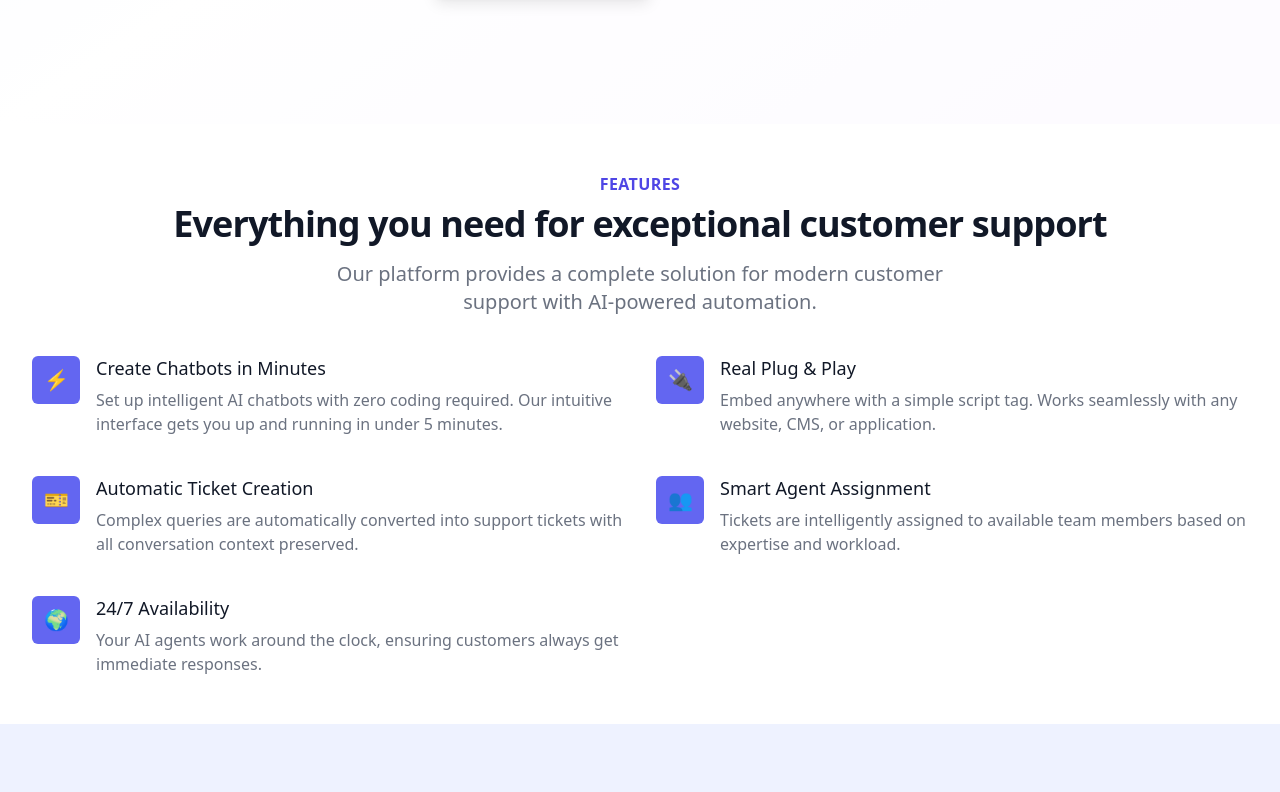
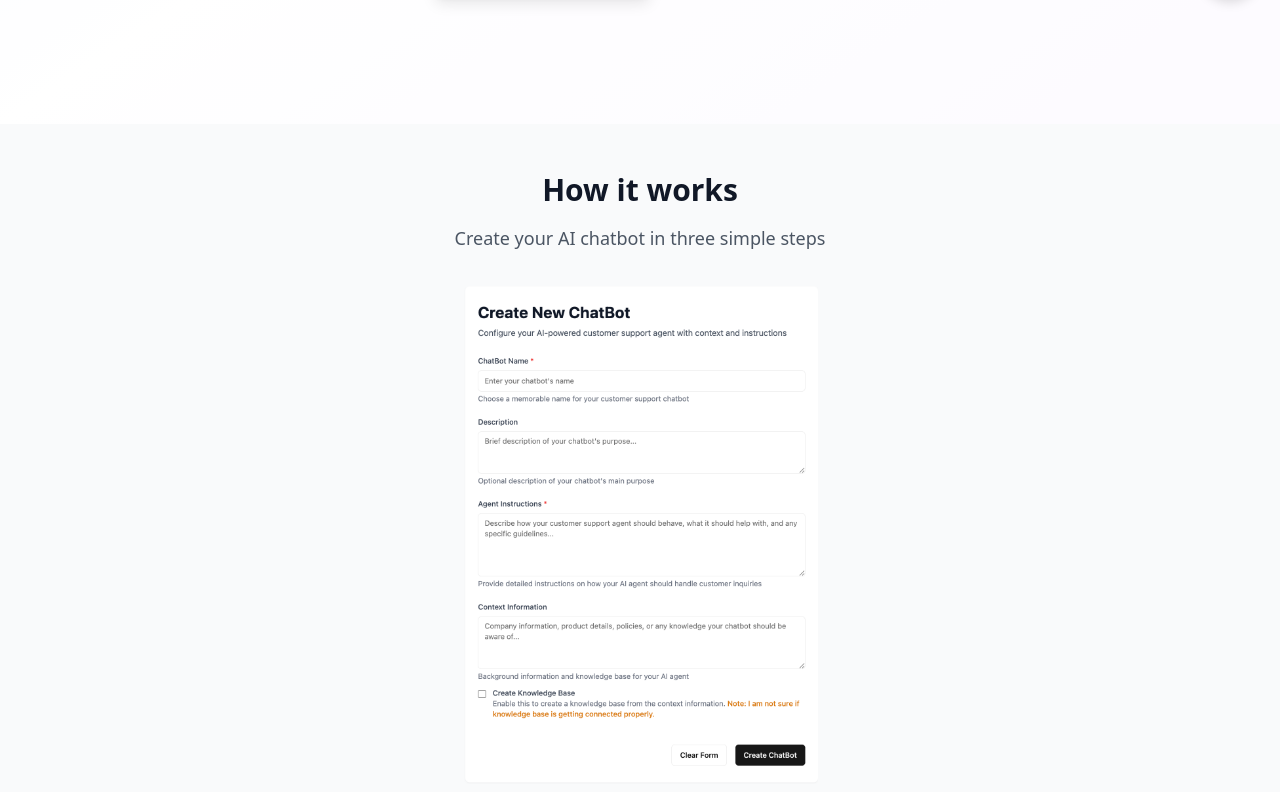
Before and after one commit to sujitIwale/chatbot-ai, a React (Vite) app in the folder apps/frontend/: page / in a window 1280 px wide. Shown: the part 782-1574 px from the top of the page. Built offline with nearby package versions, Linux system fonts and the light colour scheme; no server answers.

Commit message:
feat: integrating chatbot script in landing page

```diff
--- a/apps/frontend/src/pages/Home.tsx
+++ b/apps/frontend/src/pages/Home.tsx
@@ -8,6 +8,37 @@ const Home: React.FC = () => {
 
   useEffect(() => {
     setAuthenticated(isAuthenticated());
+
+    const loadChatbotScript = () => {
+      const script = document.createElement("script");
+      script.id = "chatbot-embed-script";
+      script.src = "/embed.js";
+      script.setAttribute(
+        "data-chatbot-id",
+        "9c42d782-ac9b-49d0-9f4f-840db4ed0a9b"
+      );
+      script.setAttribute("data-chatbot-name", "Lyzr chatbot support");
+      script.setAttribute("data-primary-color", "#8B5CF6");
+      script.setAttribute(
+        "data-initial-message",
+        "Hi! I'm a demo of our AI assistant. Try asking me anything about our platform or customer support!"
+      );
+
+      document.body.appendChild(script);
+    };
+
+    loadChatbotScript();
+
+    return () => {
+      const script = document.getElementById("chatbot-embed-script");
+      if (script) {
+        script.remove();
+      }
+      const widget = document.querySelector(".chat-widget-container");
+      if (widget) {
+        widget.remove();
+      }
+    };
   }, []);
 
   const handleLogout = () => {
@@ -86,6 +117,9 @@ const Home: React.FC = () => {
               <span className="inline-flex items-center px-3 py-1 rounded-full bg-blue-100 text-blue-800">
                 👥 Smart agent assignment
               </span>
+              <span className="inline-flex items-center px-3 py-1 rounded-full bg-yellow-100 text-yellow-800">
+                💬 Try our live demo (bottom-right!)
+              </span>
             </div>
 
             <div className="mt-10 flex flex-col sm:flex-row gap-4 justify-center">
@@ -116,6 +150,25 @@ const Home: React.FC = () => {
               </div>
             </div>
           </div>
+        </div>
+      </div>
+
+      {/* Create Chatbot Flow Image */}
+      <div className="max-w-7xl mx-auto px-4 sm:px-6 lg:px-8 py-12">
+        <div className="text-center mb-8">
+          <h2 className="text-3xl font-bold text-gray-900">How it works</h2>
+          <p className="mt-4 text-lg text-gray-600">
+            Create your AI chatbot in three simple steps
+          </p>
+        </div>
+        <div className="flex justify-center">
+          <img
+            src="/create.png"
+            alt="Create Chatbot Flow"
+            className="w-full max-w-4xl mx-auto"
+            style={{ maxHeight: "500px", objectFit: "contain" }}
+            loading="lazy"
+          />
         </div>
       </div>
 
```
Also changed, not shown: apps/frontend/public/create.png (added).
